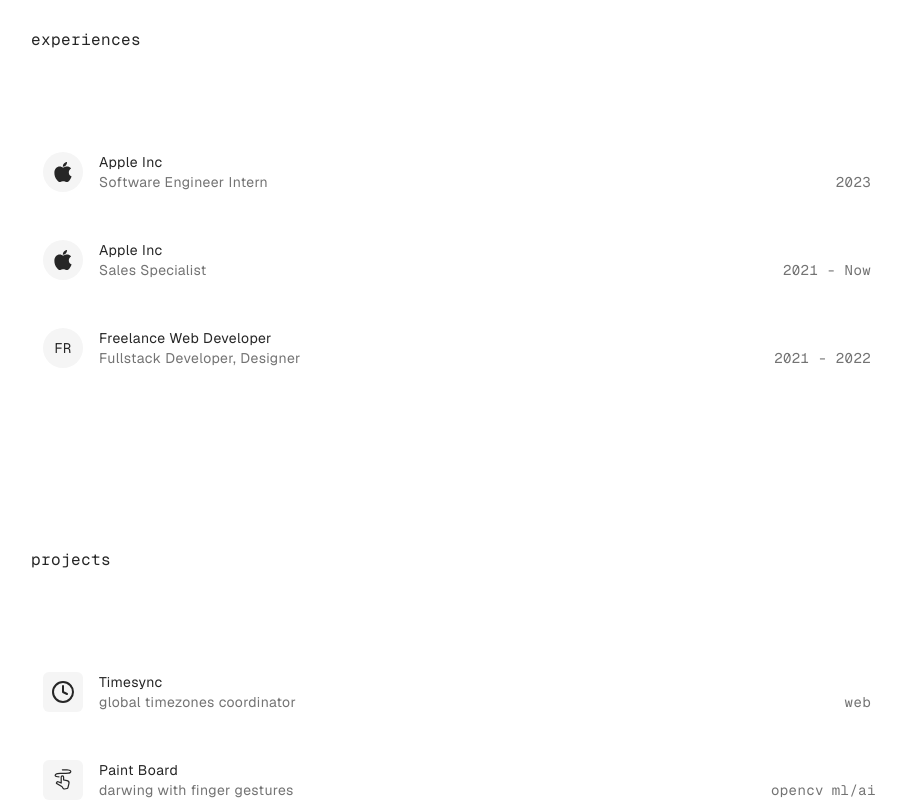
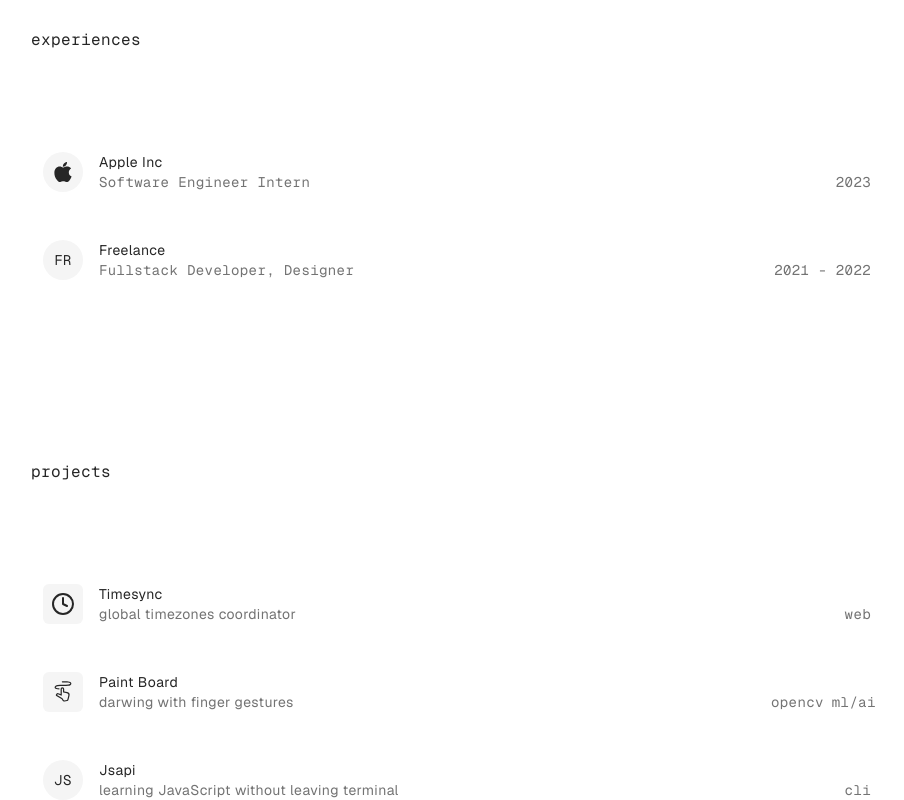
Before and after one commit to SaiHtun/portfolio-latest, a Next.js app: page / in a window 1280 px wide. Shown: the part 800-1600 px from the top of the page, without its empty margins (183-1087 px from the left). Built offline with nearby package versions, Linux system fonts and the light colour scheme.

Commit message:
added "framer-motion" and animated <Experiences />

```diff
--- a/package.json
+++ b/package.json
@@ -10,6 +10,7 @@
   },
   "dependencies": {
     "clsx": "^2.1.0",
+    "framer-motion": "^11.0.8",
     "geist": "^1.2.2",
     "lucide-react": "^0.343.0",
     "next": "14.1.0",
--- a/src/app/components/main-header.tsx
+++ b/src/app/components/main-header.tsx
@@ -5,7 +5,7 @@ export default function MainHeader() {
   return (
     <header className="flex justify-between items-end">
       <div>
-        <p>Sai Htun</p>
+        <p className="font-semibold">Sai Htun</p>
         <p className="text-shadow-gray">Software Engineer</p>
       </div>
       <ThemeSwitcher />
--- a/src/app/components/ui/experience.tsx
+++ b/src/app/components/ui/experience.tsx
@@ -1,23 +1,73 @@
-import React from "react";
+"use client";
+
+import React, { useState } from "react";
 import { type TExperience } from "~/constants/experience-list";
+import { motion, Variants } from "framer-motion";
 
 type TProps = {
   experience: TExperience;
 };
 
 export default function Experience({ experience }: TProps) {
-  const { company, position, timeline, companyIcon } = experience;
+  const { company, position, timeline, companyIcon, descriptions, techStack } =
+    experience;
+
+  const [isClicked, setIsClicked] = useState(false);
+
+  const variants: Variants = {
+    initHeight: {
+      opacity: 0,
+      height: "0px",
+    },
+    incHeight: {
+      opacity: 1,
+      height: "fit-content",
+      marginTop: "30px",
+      transition: {
+        ease: "easeOut",
+        duration: 0.2,
+      },
+    },
+  };
 
   return (
-    <div className="__item_grid hover:bg-neutral-50 hover:dark:bg-neutral-800 transition-colors cursor-pointer">
-      <div className="grid place-items-center">{companyIcon}</div>
-      <div>
-        <h3>{company}</h3>
-        <p className="text-shadow-gray line-clamp-1">{position}</p>
+    <div
+      className="text-sm rounded-md hover:bg-neutral-50 hover:dark:bg-neutral-800 py-4 cursor-pointer "
+      onClick={() => setIsClicked((ic) => !ic)}
+    >
+      <div className="__item_grid py-1 ">
+        <div className="grid place-items-center">{companyIcon}</div>
+        <div>
+          <h3>{company}</h3>
+          <p className="text-shadow-gray line-clamp-1 font-mono">{position}</p>
+        </div>
+        <p className="self-end text-end text-shadow-gray font-mono max-sm:hidden">
+          {timeline}
+        </p>
+        <motion.div
+          className="text-shadow-gray max-sm:col-span-2 col-start-2 col-end-4 h-0 overflow-hidden"
+          variants={variants}
+          animate={isClicked ? "incHeight" : "initHeight"}
+        >
+          <ul className="space-y-4 ">
+            {descriptions.map((des, index) => {
+              return (
+                <li className="" key={index}>
+                  {des}
+                </li>
+              );
+            })}
+          </ul>
+          <p className="my-4 space-x-2">
+            <span className="font-semibold inline-block">Tech stack</span>
+            {techStack.map((tech, index) => (
+              <span className="inline-block" key={index}>
+                {tech}
+              </span>
+            ))}
+          </p>
+        </motion.div>
       </div>
-      <p className="self-end text-end text-shadow-gray text-sm font-mono max-sm:hidden">
-        {timeline}
-      </p>
     </div>
   );
 }
--- a/src/app/constants/experience-list.tsx
+++ b/src/app/constants/experience-list.tsx
@@ -2,33 +2,57 @@ import AppleCompanyIcon from "~/components/ui/icons/apple-company-icon";
 import TextInitialIcon from "~/components/ui/icons/text-initial-icon";
 
 export type TExperience = {
-  id: number;
+  id: string;
   company: string;
   position: string;
   timeline: string;
   companyIcon: React.ReactNode;
+  descriptions: string[];
+  techStack: string[];
 };
 
 export const experienceList: TExperience[] = [
   {
-    id: 1,
+    id: "1",
     company: "Apple Inc",
     position: "Software Engineer Intern",
     timeline: "2023",
     companyIcon: <AppleCompanyIcon />,
+    descriptions: [
+      "Engineered new features in React and Ruby on Rails for an internal web service ( Signal ) that visualizes ticket status with data from a ticket tracking system API ( Radar ).",
+      "Developed a graph data visualization to have a birds eye view of the tickets relationship for “Signal” using d3.js. Also, eventually end up export that graph component as a WebView and embed into “Radar” in UAT development.",
+      "Enhanced web application performance by implementing client-side caching which eliminates unnecessary network requests, resulting in significantly faster page load times and a smoother user experience.",
+      "Consistently delivered high-quality features with confidence by implementing a robust testing strategy, achieving a minimum test coverage of 80% and above.",
+      "Drove timely project completion and fostered a collaborative environment by proactively identifying and addressing engineering challenges at all stages of development.",
+    ],
+    techStack: [
+      "React.js",
+      "TypeScript",
+      "Ruby",
+      "Ruby on Rails",
+      "PostgreSQL",
+      "docker",
+    ],
   },
   {
-    id: 2,
-    company: "Apple Inc",
-    position: "Sales Specialist",
-    timeline: "2021 - Now",
-    companyIcon: <AppleCompanyIcon />,
-  },
-  {
-    id: 3,
-    company: "Freelance Web Developer",
+    id: "2",
+    company: "Freelance",
     position: "Fullstack Developer, Designer",
     timeline: "2021 - 2022",
     companyIcon: <TextInitialIcon text="Freelance" />,
+    descriptions: [
+      "Worked collaboratively with clients to uncover their unique business needs and delivered tailor-made web solutions that exceeded expectations and drove business growth.",
+      "Ensure all code and design were well-documented and adhered to industry best practices that enable users to maintain and extend the system effectively.",
+    ],
+    techStack: [
+      "React.js",
+      "TypeScript",
+      "Node.js",
+      "NoSQL",
+      "Firebase",
+      "CMS",
+      "AWS",
+      "Figma",
+    ],
   },
 ];
--- a/src/app/globals.css
+++ b/src/app/globals.css
@@ -10,7 +10,8 @@ html {
   box-sizing: border-box;
 }
 
-/* * {
+/*
+* {
   border: 1px dotted black
 } */
 
@@ -50,7 +51,7 @@ html {
   }
 
   .__item_grid {
-    @apply grid max-sm:grid-cols-[40px_1fr] grid-cols-[40px_1fr_100px] items-center gap-2 md:gap-4 px-3 py-5 rounded-md text-sm
+    @apply grid max-sm:grid-cols-[40px_1fr] grid-cols-[40px_1fr_100px] items-center gap-x-3 md:gap-x-4 px-3 py-5 rounded-md text-sm
   }
 
 }
```
Also changed, not shown: 1 other file (tests, documents, lock files or other folders).
